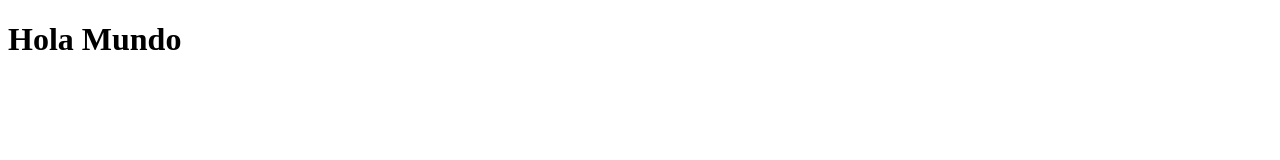
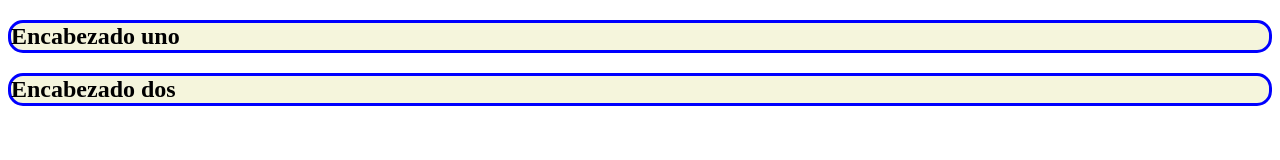
Before and after one commit to elchristianhe/GA4, a plain HTML site: page index.html in a window 1280 px wide. Drawn offline with Linux system fonts and the light colour scheme.

Commit message:
se agrega el primer estilo gallo

```diff
--- a/index.html
+++ b/index.html
@@ -4,8 +4,21 @@
     <meta charset="UTF-8">
     <meta name="viewport" content="width=device-width, initial-scale=1.0">
     <title>Document</title>
+    <style>
+.titulo{
+    border: solid 3px blue;
+    background-color: beige;
+    border-radius: 15px;
+}
+
+    </style>
 </head>
 <body>
-    <H1>Hola Mundo</H1>
+    <section class="seccionUno" id="seccionUno">
+        <div class="contenedorHeader" id="contenedorHeader">
+            <h1 class="titulo tituloUno" id="tituloUno">Encabezado uno</h1>
+            <h2 class="titulo tituloDos" id="tituloDos">Encabezado dos</h2>
+        </div>
+    </section>
 </body>
 </html>
```
